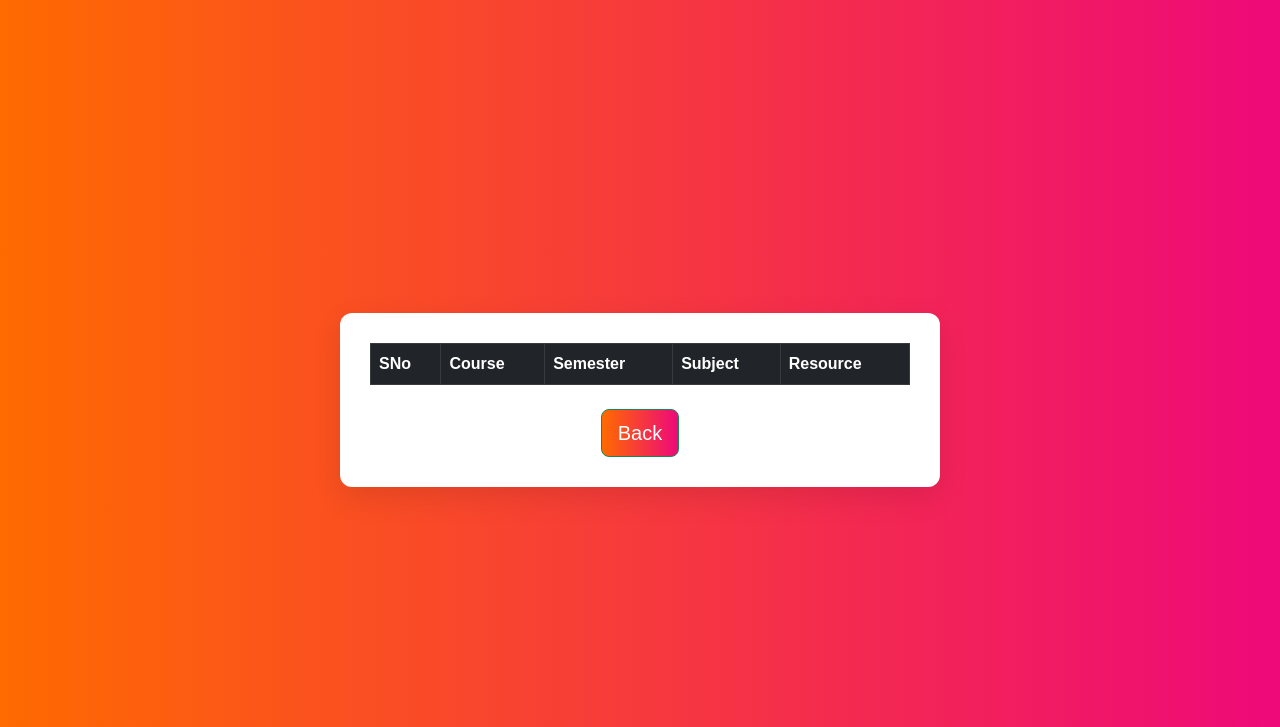
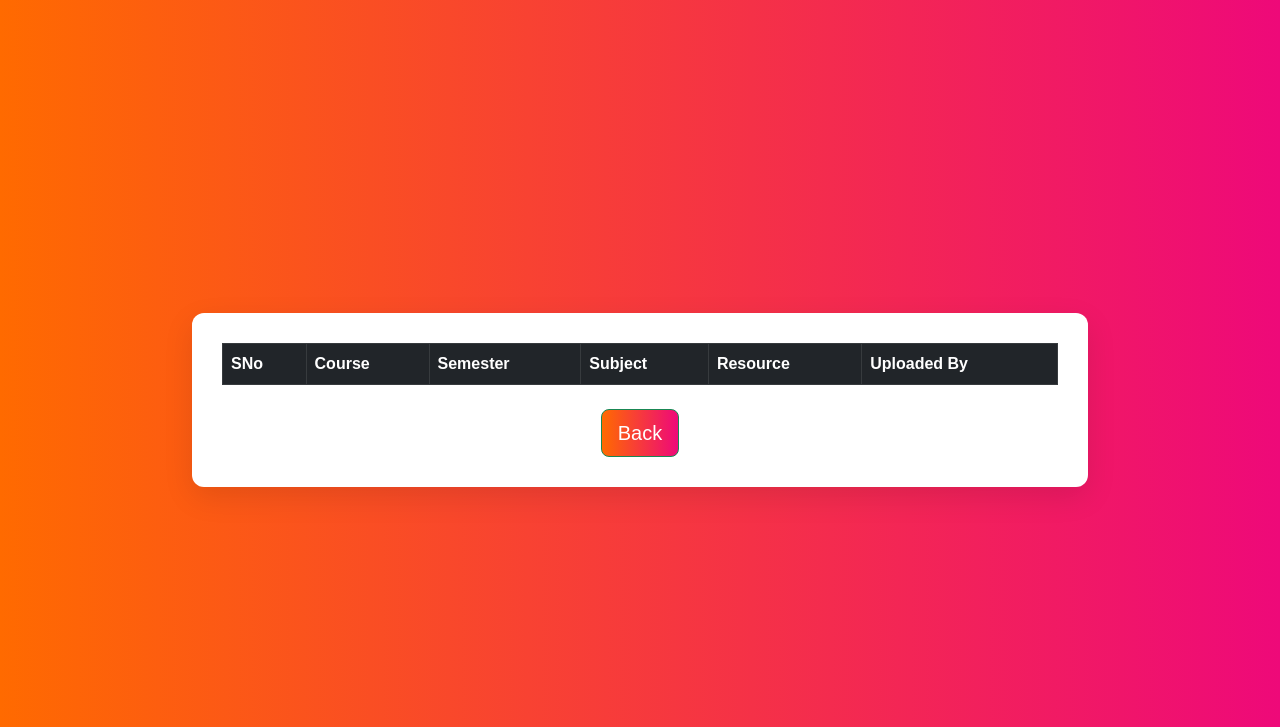
Before and after one commit to nehabilbera/EduFolio, a Django app: page /search_submit/ in a window 1280 px wide. Shown: the top 727 px of the page. Run offline with Django 5.2, Linux system fonts and the light colour scheme; lists and menus that the app fills with data are empty.

Commit message:
changes in style

```diff
--- a/app/templates/navbar.html
+++ b/app/templates/navbar.html
@@ -2,7 +2,7 @@
 <!DOCTYPE html>
 <html lang="en">
 <head>
-  <title>Beautiful Landing Page</title>
+  <title>EduFolio</title>
   <meta charset="utf-8">
   <meta name="viewport" content="width=device-width, initial-scale=1">
 
--- a/app/templates/view.html
+++ b/app/templates/view.html
@@ -26,7 +26,7 @@
         border-radius: 12px;
         padding: 30px;
         box-shadow: 0px 10px 30px rgba(0, 0, 0, 0.1);
-        max-width: 600px;
+        max-width: 70%;
         width: 100%;
       }
 
@@ -81,6 +81,7 @@
               <th scope="col">Semester</th>
               <th scope="col">Subject</th>
               <th scope="col">Resource</th>
+              <th scope="col">Uploaded By</th>
             </tr>
           </thead>
           <tbody>
@@ -95,6 +96,7 @@
                       <td>
                           <a target="_blank" href="{{res.resource_link}}">{{res.resource_type}}</a>
                       </td>
+                      <td>{{res.user.username}}</td>
                   </tr>
 
               {% endfor %}
```
